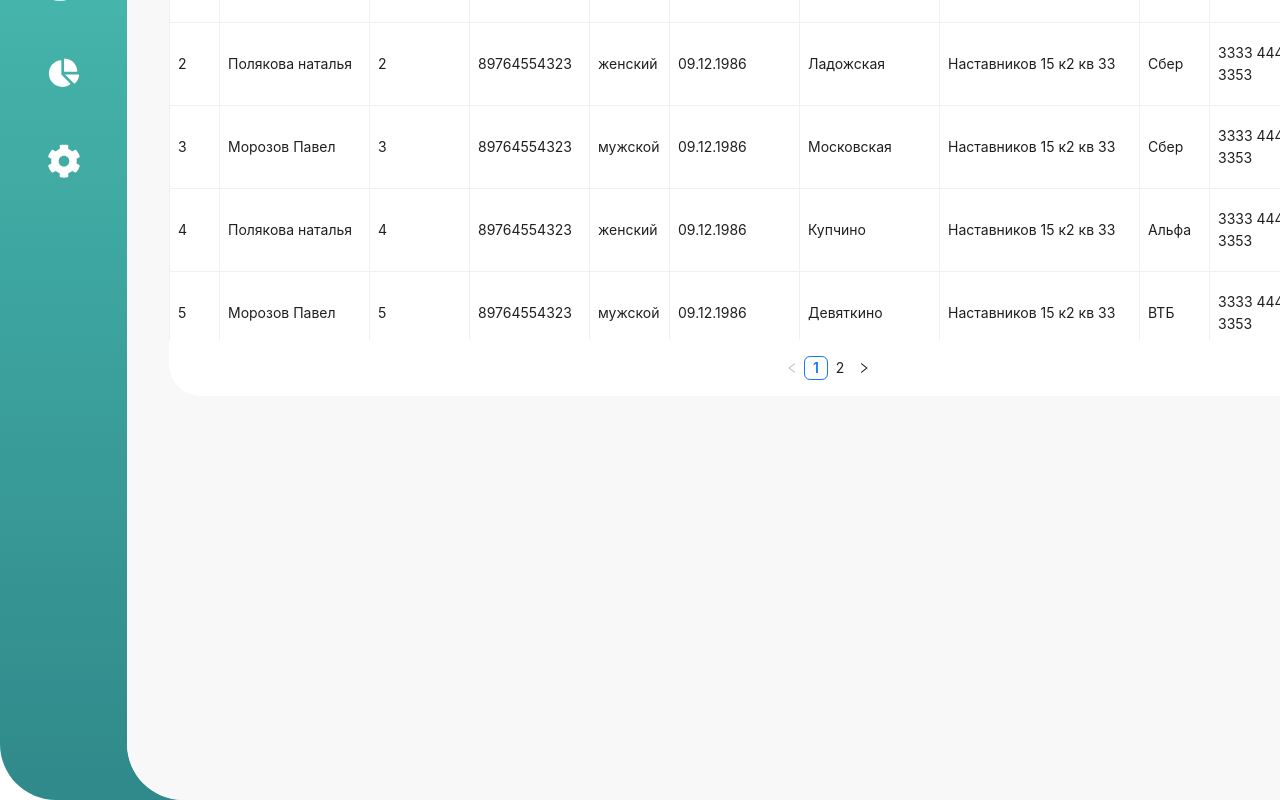
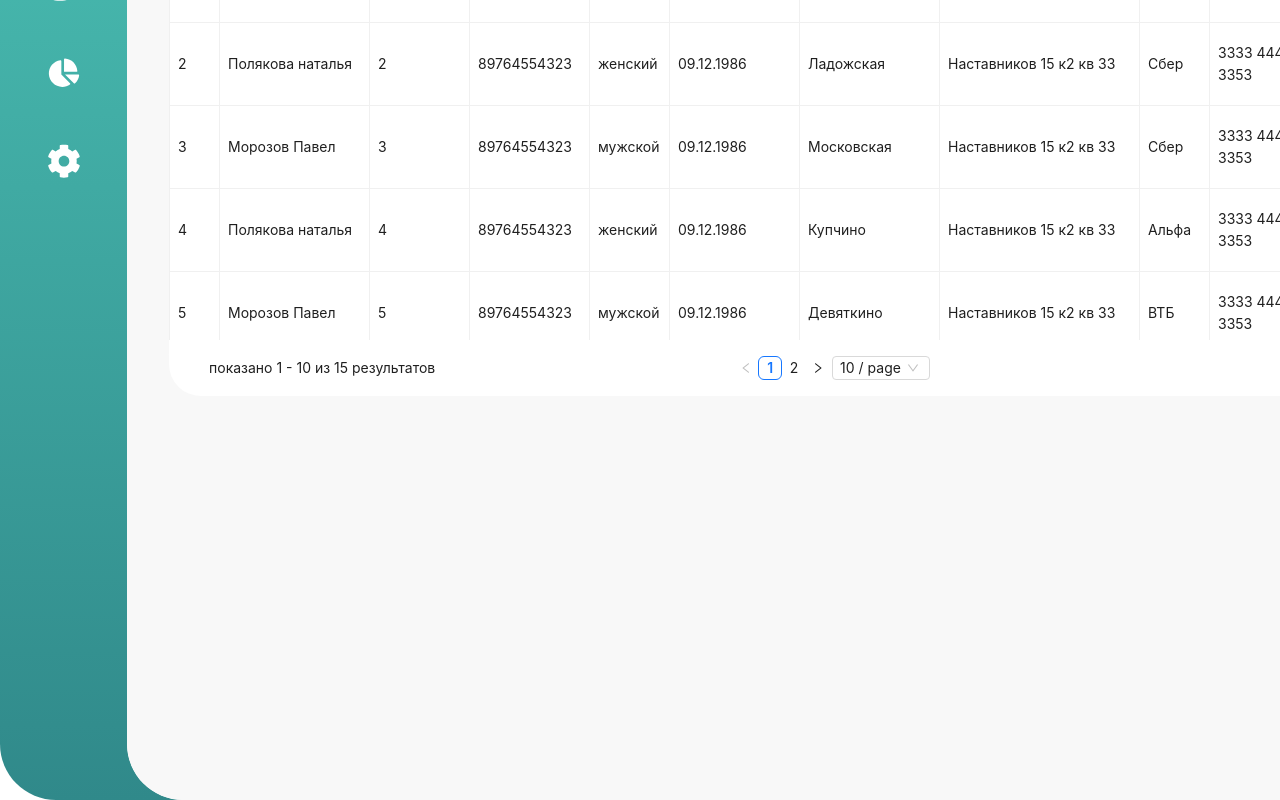
Before and after one commit to Aleksandr-Glebik/h2o_test_task, a React (Create React App) app: page /users in a window 1280 px wide. Shown: the part 576-1376 px from the top of the page. Built offline with nearby package versions, Linux system fonts and the light colour scheme.

Commit message:
feat: add style for table paginator: showSizeChanger, pageSizeOptions, default page, show total

```diff
--- a/src/components/TableComp/TableComp.tsx
+++ b/src/components/TableComp/TableComp.tsx
@@ -5,7 +5,6 @@ import { dataUser, dataUserType } from '../../data/dataUsers'
 import { Table } from 'antd'
 import type { ColumnsType, TablePaginationConfig } from 'antd/es/table'
 import type { FilterValue, SorterResult } from 'antd/es/table/interface'
-
 interface TableParams {
   pagination?: TablePaginationConfig
   sortField?: string
@@ -222,12 +221,6 @@ const columns: ColumnsType<dataUserType> = [
   }
 ]
 
-const getRandomuserParams = (params: TableParams) => ({
-  results: params.pagination?.pageSize,
-  page: params.pagination?.current,
-  ...params,
-})
-
 const TableComp: React.FC = () => {
   const [data, setData] = useState<dataUserType[]>()
   const [tableParams, setTableParams] = useState<TableParams>({
@@ -236,7 +229,6 @@ const TableComp: React.FC = () => {
       pageSize: 10,
     },
   })
-  console.log('data 1', data)
 
   useEffect( () => {
     setData(dataUser)
@@ -249,9 +241,14 @@ const TableComp: React.FC = () => {
   }, [])
 
   useEffect( () => {
-    console.log('dataUser', dataUser)
-
-  }, [tableParams])
+    setData(dataUser)
+    setTableParams({
+      ...tableParams,
+      pagination: {
+        ...tableParams.pagination,
+      },
+    });
+  }, [tableParams.pagination?.pageSize])
 
   const handleTableChange = (
     pagination: TablePaginationConfig,
@@ -277,9 +274,17 @@ const TableComp: React.FC = () => {
           dataSource={data}
           pagination={{
             position: ['bottomCenter'],
+            showSizeChanger: true,
+            pageSizeOptions: ['5', '10', '15'],
+            defaultPageSize: 10,
+            defaultCurrent: 1,
+            showTotal:  (total, range) => (
+              <span style={{ left: 40, position: "absolute" }}>
+                {`показано ${range[0]} - ${range[1]} из ${total} результатов`}
+              </span>
+            ),
             ...tableParams.pagination
           }}
-        // loading={loading}
         onChange={handleTableChange}
         size="small"
         scroll={{
```
Lines whose indentation alone changed are shown as unchanged.
